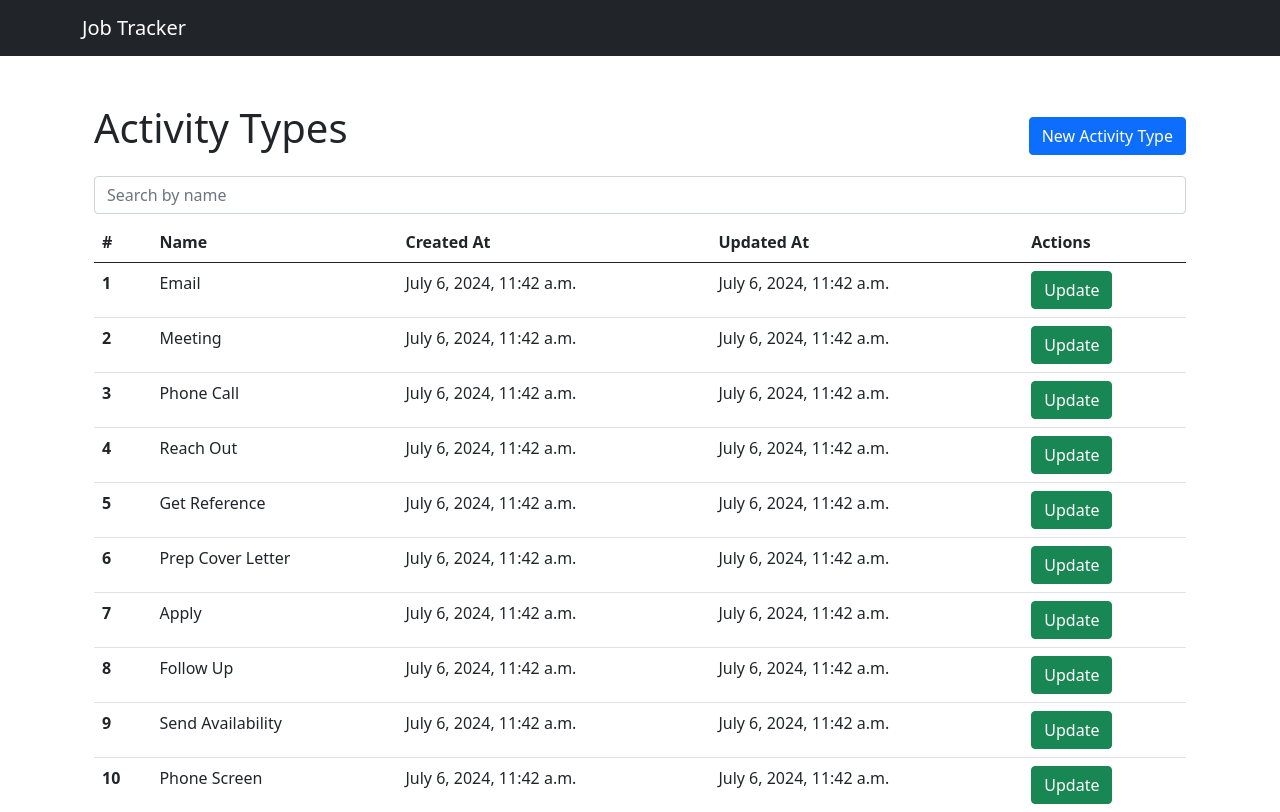
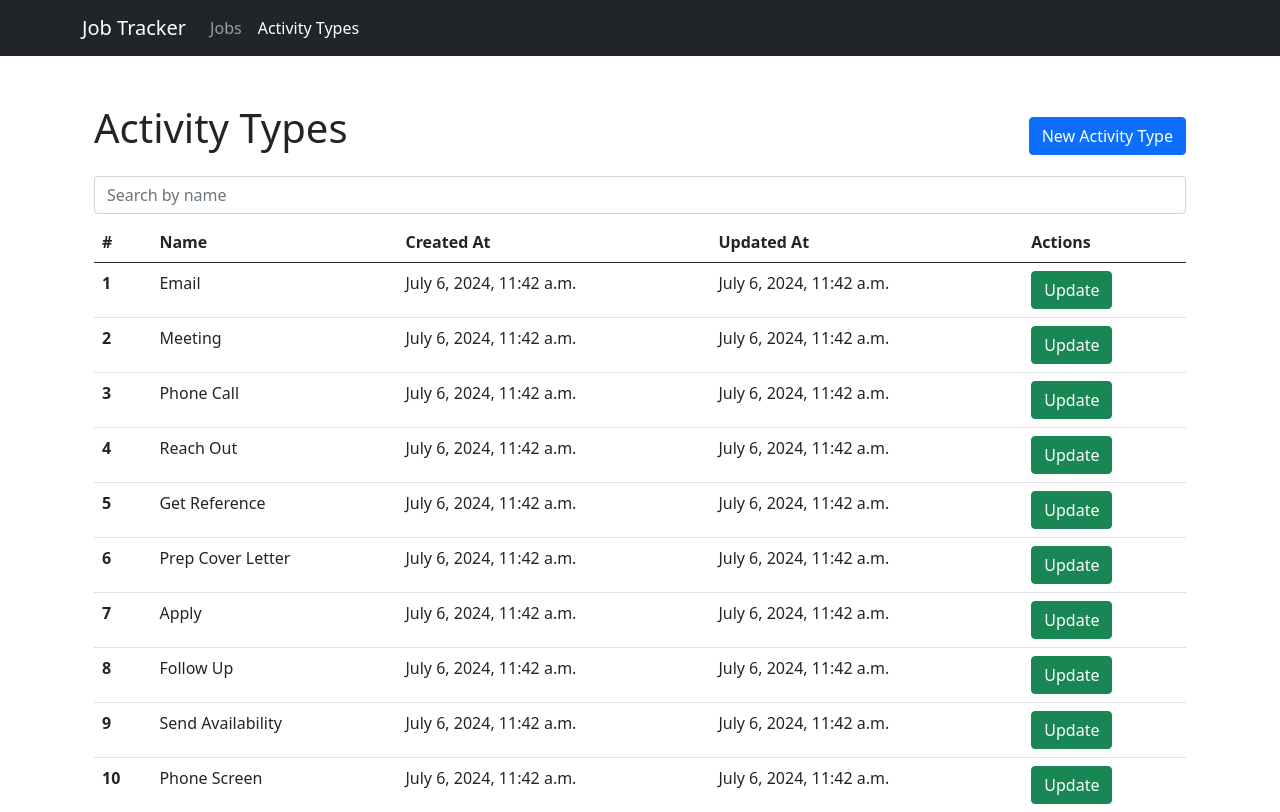
Before and after one commit to MuhammadAmir5670/job-tracker, a Django app: page /activity/types/ in a window 1280 px wide. Shown: the top 812 px of the page. Run offline with Django 4.2, Linux system fonts and the light colour scheme; data comes from the database, SQL or seed files in the repository; parts of the project's set-up code (start-up, migrations or seed data) failed here and were passed over.

Commit message:
add links to navbar

```diff
--- a/templates/shared/_navbar.html
+++ b/templates/shared/_navbar.html
@@ -1,7 +1,31 @@
 <!-- As a link -->
-<nav class="navbar navbar-dark bg-dark mb-5">
+<nav class="navbar navbar-dark bg-dark mb-5 navbar-expand-lg">
     <div class="container">
         <a class="navbar-brand" href='{% url "root" %}'>Job Tracker</a>
+        <button class="navbar-toggler"
+                type="button"
+                data-bs-toggle="collapse"
+                data-bs-target="#navbarNav"
+                aria-controls="navbarNav"
+                aria-expanded="false"
+                aria-label="Toggle navigation">
+            <span class="navbar-toggler-icon"></span>
+        </button>
+        <div class="collapse navbar-collapse" id="navbarNav">
+            <ul class="navbar-nav">
+                <li class="nav-item">
+                    {% url "jobs_list" as jobs_list %}
+                    <a class="nav-link {% if jobs_list == request.path %}active{% endif %}"
+                       aria-current="page"
+                       href='{{ jobs_list }}'>Jobs</a>
+                </li>
+                <li class="nav-item">
+                    {% url "activity_type_list" as activity_type_list %}
+                    <a class="nav-link {% if activity_type_list == request.path %}active{% endif %}"
+                       href='{% url "activity_type_list" %}'>Activity Types</a>
+                </li>
+            </ul>
+        </div>
         <span class="navbar-text">
             {% if user.is_authenticated %}
                 <div class="d-flex align-items-center">
```
